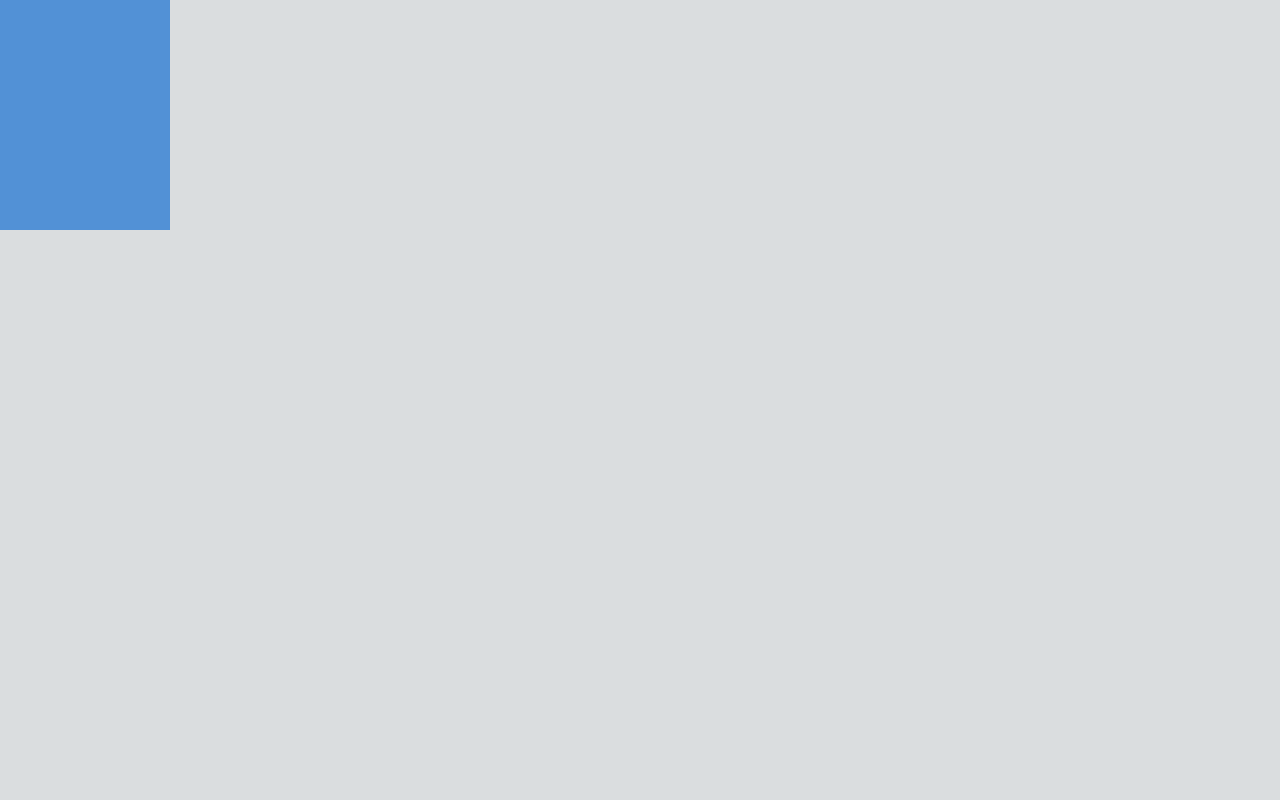
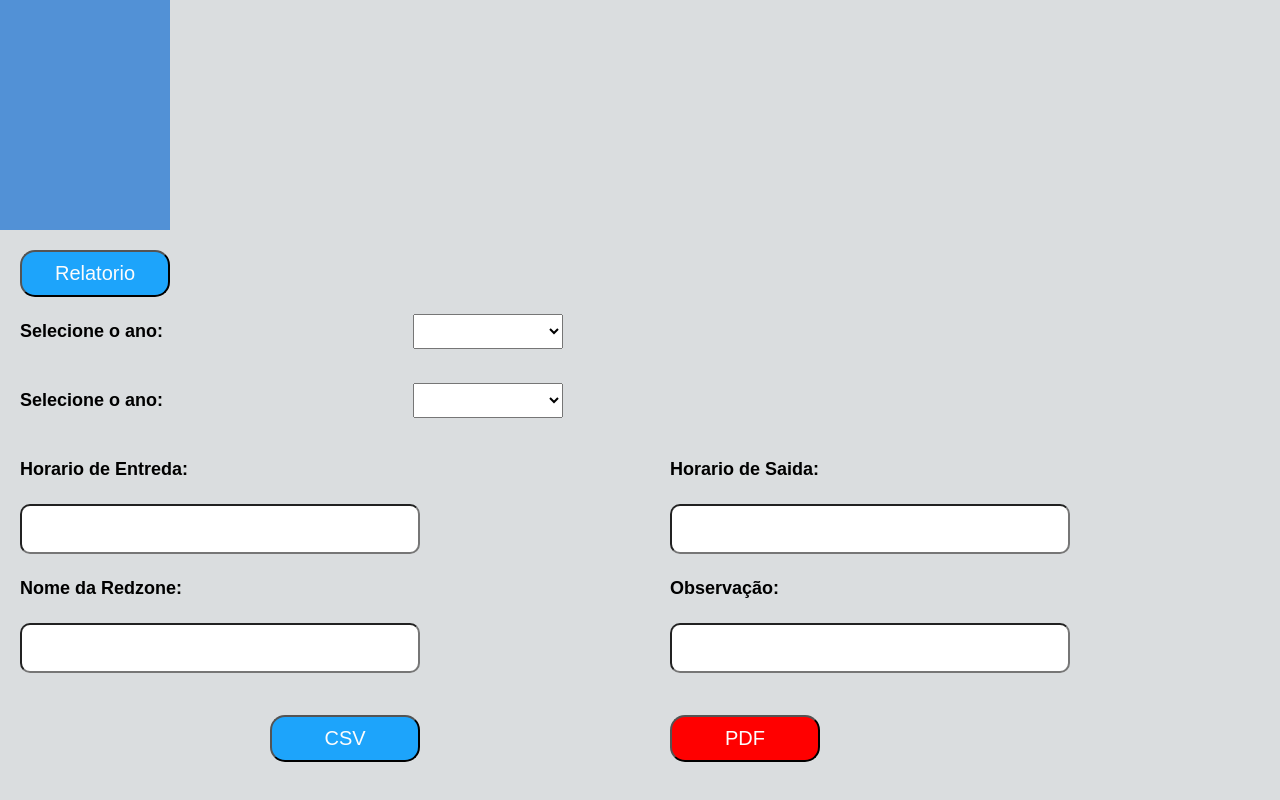
Before and after one commit to TechGuardian7/front-end, a Vue app: page /relatorios in a window 1280 px wide. Shown: the part 562-1362 px from the top of the page. Before the commit the page ends 800 px from the top, so only its background shows below. Built offline with nearby package versions, Linux system fonts and the light colour scheme.

Commit message:
feat: Relatorio and Fix: Dashboard
Fixing some things about the Dashboard as asked of my coworker Thamires and adding the Report Screen to look like what it is in the website figma.

Carlos Henrique Benicio Costa Finishing the task TGN-28 and adding somethings to TGN-26(Not finished yet).

```diff
--- a/package.json
+++ b/package.json
@@ -14,7 +14,7 @@
   },
   "dependencies": {
     "@types/vue": "^2.0.0",
-    "axios": "^1.5.1",
+    "axios": "^1.6.8",
     "pinia": "^2.1.6",
     "vue": "^3.3.4",
     "vue-router": "^4.2.4"
--- a/src/views/DashboardPage.vue
+++ b/src/views/DashboardPage.vue
@@ -1,7 +1,26 @@
 <!-- eslint-disable vue/no-unused-components -->
 <!-- eslint-disable @typescript-eslint/no-unused-vars -->
 <script lang="ts">
+import axios from 'axios';
+
 export default {
+  data() {
+    return {
+      dadosDoBackend: null
+    };
+  },
+  created() {
+    // Fazendo uma requisição GET para o endpoint do backend
+    axios.get('http://endereco-do-backend/api/dados')
+      .then(response => {
+        // Armazenando os dados recebidos do backend
+        this.dadosDoBackend = response.data;
+      })
+      .catch(error => {
+        console.error('Erro ao buscar dados do backend:', error);
+      });
+    },
+
   components: {
 		}
 }
@@ -26,36 +45,36 @@ export default {
           <tr>
             <th>Cam ID</th>
             <th>Quantidade</th>
+            <th>Horario</th>
             <th>Status</th>
-            <th>Horario</th>
             <th>Observação</th>
           </tr>
           <tr>
             <td>Nome da Sala</td>
             <td>10 Pessoas</td>
+            <td>13:00</td>
             <td class="red">Saida</td>
-            <td>13:00</td>
             <td></td>
           </tr>
           <tr>
             <td>Nome da Sala</td>
             <td>10 Pessoas</td>
+            <td>11:00</td>
             <td class="green">Entrada</td>
-            <td>11:00</td>
             <td></td>
           </tr>
           <tr>
             <td>Nome da Sala</td>
             <td>03 Pessoas</td>
+            <td>7:00</td>
             <td class="red">Saida</td>
-            <td>7:00</td>
             <td></td>
           </tr>
           <tr>
             <td>Nome da Sala</td>
             <td>02 Pessoas</td>
+            <td>6:00</td>
             <td class="green">Entrada</td>
-            <td>6:00</td>
             <td></td>
           </tr>
         </table>
--- a/src/views/Relatorios.vue
+++ b/src/views/Relatorios.vue
@@ -19,11 +19,92 @@ export default {
     </aside>
   </div>
   <div class="center">
-    <h3 class="center">Relatórios</h3>
+    <div class="box1">
+      <button class="button2">Relatorio</button>
+      <div class="style">
+        <h4>Selecione o ano:</h4>
+        <select class="input1 space" aria-label="small select example">
+          <option selected></option>
+          <option value="1">One</option>
+          <option value="2">Two</option>
+          <option value="3">Three</option>
+        </select>
+      </div>
+      <div class="style">
+        <h4>Selecione o ano:</h4>
+        <select class="input1 space" aria-label="small select example">
+          <option selected></option>
+          <option value="1">One</option>
+          <option value="2">Two</option>
+          <option value="3">Three</option>
+        </select>      </div>
+        <div class="style">
+        <div>
+          <h4>Horario de Entreda:</h4>
+        <input type="search" class="input2 ">
+        </div>
+        <div>
+          <h4 class="space">Horario de Saida:</h4>
+          <input type="search" class="input2 space">
+        </div>
+      </div>
+      <div class="style">
+        <div>
+          <h4>Nome da Redzone:</h4>
+        <input type="search" class="input2">
+        </div>
+        <div>
+          <h4 class="space">Observação:</h4>
+          <input type="search" class="input2 space">
+        </div>
+      </div>
+      <br>
+      <br>
+      <div class="style">
+        <button class=" button2 space">CSV</button>
+        <button class="button3 space">PDF</button>
+      </div>
+
+
+    </div>
   </div>
 </template>
 
 <style>
+.input1{
+  width: 150px;
+  height: 35px;
+}
+.input2{
+  width: 400px;
+  height: 50px;
+  border-radius: 10px;
+  font-size: 20px;
+}
+.style{
+  align-items:center;
+  display: flex;
+  flex-direction: row;
+}
+.space{
+  margin-left: 250px
+}
+.box1 {
+  margin: 20px;
+  align-items: center;
+  justify-content: center;
+  display: inline-block;
+  border-color: #000;
+  height: 600px;
+  width: 1100px;
+  color: #000;
+}
+.center {
+  display: flex;
+  justify-content: center;
+  align-items: center;
+  float: left;
+}
 .sideMenu {
   background-color: #5291d6;
   min-height: 728px;
@@ -40,6 +121,24 @@ export default {
   font-size: 20px;
   border: none;
 }
+.button2{
+  background-color: #1DA4FB;
+  color: #FCFCFC;
+  border-radius: 15px;
+  font-size: 20px;
+  height: 47px;
+  width: 150px;
+  border-color: #000;
+}
+.button3{
+  background-color: #FF0000;
+  color: #FCFCFC;
+  border-radius: 15px;
+  font-size: 20px;
+  height: 47px;
+  width: 150px;
+  border-color: #000;
+}
 
 .button > a {
   text-decoration: none;
```
Also changed, not shown: 1 other file (tests, documents, lock files or other folders). Lines whose indentation alone changed are shown as unchanged.
